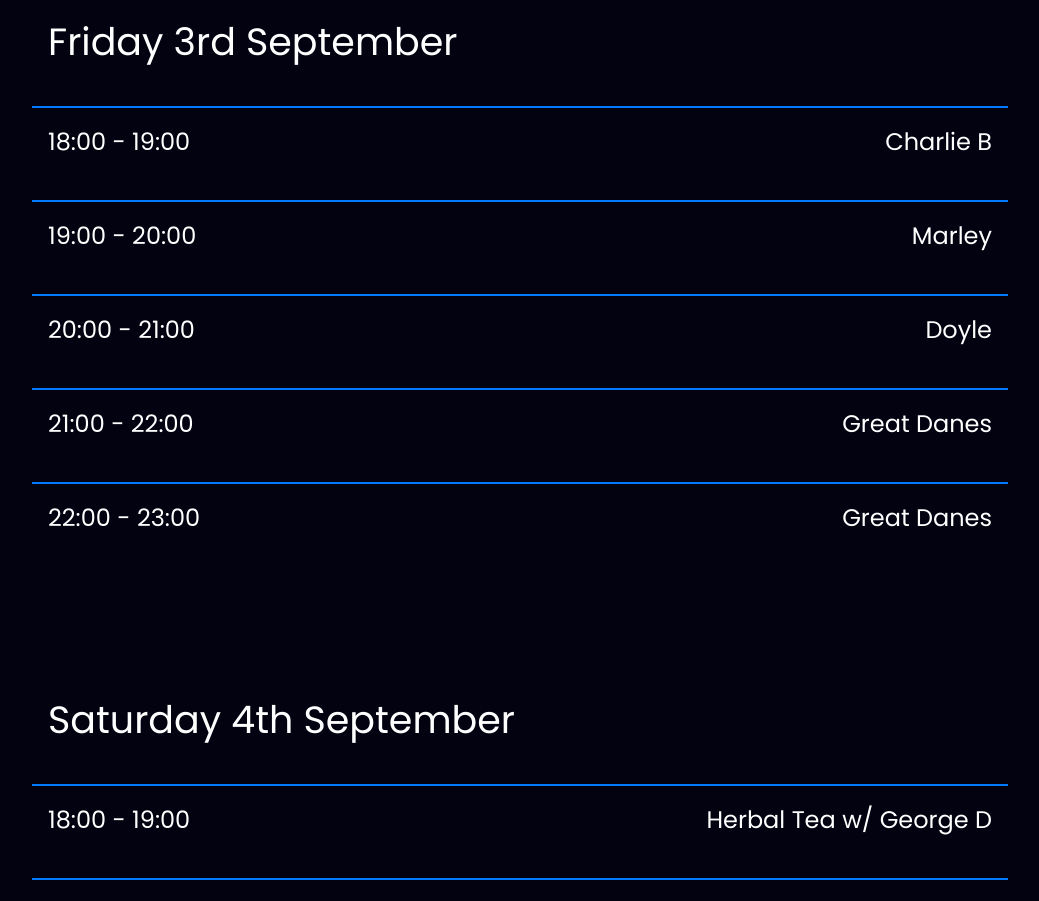
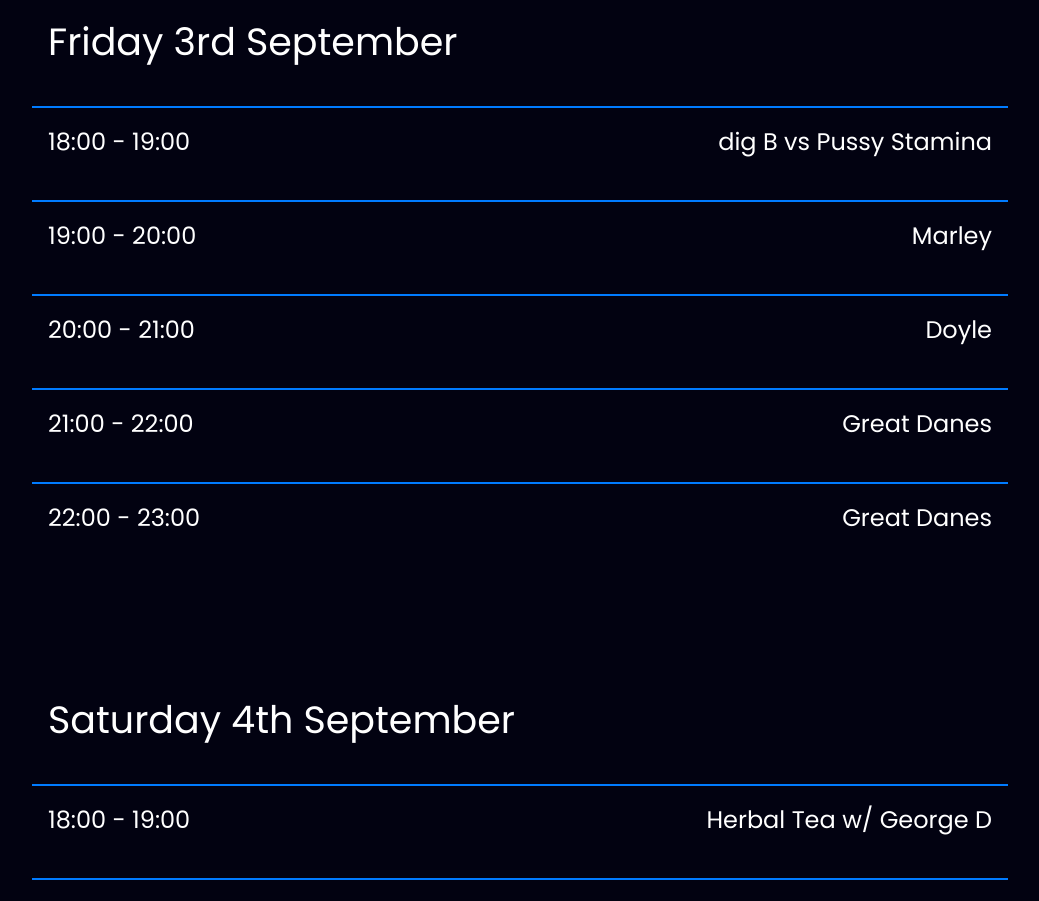
Before and after one commit to katiemhughes/radio-website, a React (Create React App) app: page / in a window 1280 px wide. Shown: the part 2400-3301 px from the top of the page, without its empty margins (120-1159 px from the left). Built offline with nearby package versions, Linux system fonts and the light colour scheme.

Commit message:
schedle change

```diff
--- a/src/components/schedule/Schedule.js
+++ b/src/components/schedule/Schedule.js
@@ -36,7 +36,7 @@ const Schedule = () => {
                 />
                 <ScheduleItem
                     showTime="18:00 - 19:00"
-                    showName="Charlie B"
+                    showName="dig B vs Pussy Stamina"
                 />
                 <ScheduleItem
                     showTime="19:00 - 20:00"
```
